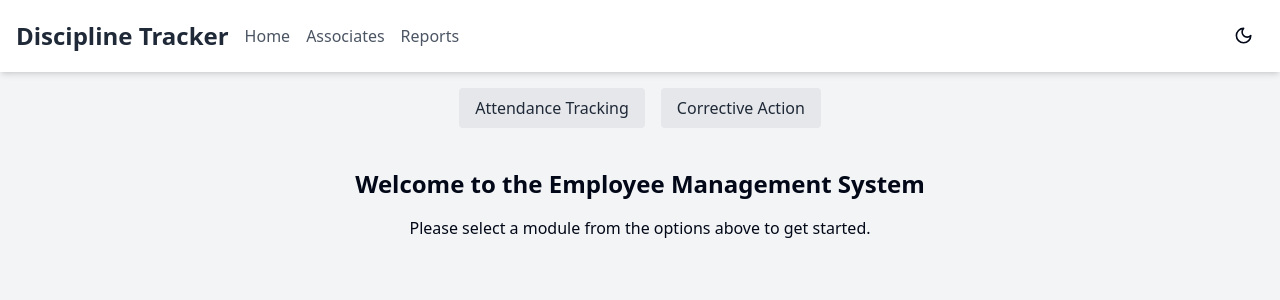
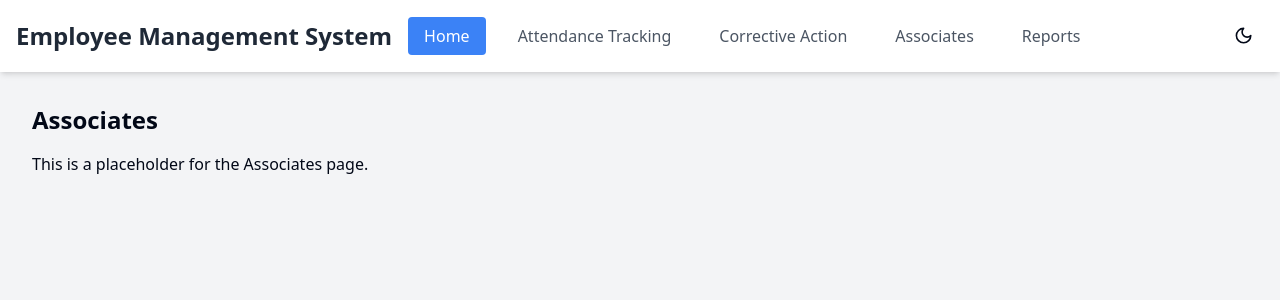
Before and after one commit to ashlessscythe/associate-incidents, a React (Vite) app: page /associates in a window 1280 px wide. Shown: the top 300 px of the page. Built offline with nearby package versions, Linux system fonts and the light colour scheme.

Commit message:
header redesign

```diff
--- a/package.json
+++ b/package.json
@@ -30,6 +30,7 @@
     "react": "^18.3.1",
     "react-datepicker": "^7.3.0",
     "react-dom": "^18.3.1",
+    "react-router-dom": "^6.26.1",
     "tailwind-merge": "^2.4.0",
     "tailwindcss-animate": "^1.0.7"
   },
--- a/src/App.tsx
+++ b/src/App.tsx
@@ -1,65 +1,55 @@
 import { useState } from "react";
+import {
+  BrowserRouter as Router,
+  Route,
+  Routes,
+  Navigate,
+} from "react-router-dom";
 import AttendancePage from "./pages/AttendancePage";
 import CAPage from "./pages/CAPage";
 import Header from "@/components/Header";
+import AssociatesPage from "@/pages/AssociatesPage";
+import ReportsPage from "@/pages/ReportsPage";
 
-type PageType = "attendance" | "ca" | null;
+type PageType = "attendance" | "ca" | "associates" | "reports" | null;
 
-function MainApp() {
+function App() {
   const [currentPage, setCurrentPage] = useState<PageType>(null);
 
   const handlePageSelect = (page: PageType) => {
     setCurrentPage(page);
   };
 
-  const renderContent = () => {
-    switch (currentPage) {
-      case "attendance":
-        return <AttendancePage />;
-      case "ca":
-        return <CAPage />;
-      default:
   return (
+    <Router>
+      <div className="min-h-screen bg-gray-100 dark:bg-gray-900 transition-colors duration-300">
+        <Header currentPage={currentPage} onPageSelect={handlePageSelect} />
+        <main className="container mx-auto p-4">
+          <Routes>
+            <Route
+              path="/"
+              element={
                 <div className="text-center mt-10">
                   <h2 className="text-2xl font-bold mb-4">
                     Welcome to the Employee Management System
                   </h2>
-            <p>Please select a module from the options above to get started.</p>
+                  <p>
+                    Please select a module from the options above to get
+                    started.
+                  </p>
                 </div>
-        );
               }
-  };
-
-  return (
-    <div className="min-h-screen bg-gray-100 dark:bg-gray-900 transition-colors duration-300">
-      <Header />
-      <main className="container mx-auto p-4">
-        <div className="flex justify-center space-x-4 mb-4">
-          <button
-            className={`px-4 py-2 rounded ${
-              currentPage === "attendance"
-                ? "bg-blue-500 text-white"
-                : "bg-gray-200 text-gray-800"
-            }`}
-            onClick={() => handlePageSelect("attendance")}
-          >
-            Attendance Tracking
-          </button>
-          <button
-            className={`px-4 py-2 rounded ${
-              currentPage === "ca"
-                ? "bg-blue-500 text-white"
-                : "bg-gray-200 text-gray-800"
-            }`}
-            onClick={() => handlePageSelect("ca")}
-          >
-            Corrective Action
-          </button>
-        </div>
-        {renderContent()}
+            />
+            <Route path="/attendance" element={<AttendancePage />} />
+            <Route path="/ca" element={<CAPage />} />
+            <Route path="/associates" element={<AssociatesPage />} />
+            <Route path="/reports" element={<ReportsPage />} />
+            <Route path="*" element={<Navigate to="/" replace />} />
+          </Routes>
         </main>
       </div>
+    </Router>
   );
 }
 
-export default MainApp;
+export default App;
--- a/src/components/Header.tsx
+++ b/src/components/Header.tsx
@@ -1,12 +1,19 @@
 import React, { useState, useEffect } from "react";
 import { Moon, Sun } from "lucide-react";
 import { Button } from "@/components/ui/button";
+import { Link } from "react-router-dom";
 
-const Header: React.FC = () => {
+type PageType = "attendance" | "ca" | "associates" | "reports" | null;
+
+interface HeaderProps {
+  currentPage: PageType;
+  onPageSelect: (page: PageType) => void;
+}
+
+const Header: React.FC<HeaderProps> = ({ currentPage, onPageSelect }) => {
   const [darkMode, setDarkMode] = useState(false);
 
   useEffect(() => {
-    // Check for user's preference in localStorage or system preference
     const isDarkMode =
       localStorage.getItem("darkMode") === "true" ||
       (!("darkMode" in localStorage) &&
@@ -26,33 +33,74 @@ const Header: React.FC = () => {
       <div className="container mx-auto px-4 py-4 flex items-center justify-between">
         <div className="flex items-center">
           <h1 className="text-2xl font-bold text-gray-800 dark:text-white mr-4">
-            Discipline Tracker
+            Employee Management System
           </h1>
           <nav>
             <ul className="flex space-x-4">
               <li>
-                <a
-                  href="#"
-                  className="text-gray-600 dark:text-gray-300 hover:text-gray-800 dark:hover:text-white"
+                <Link
+                  to="/"
+                  className={`px-4 py-2 rounded ${
+                    currentPage === null
+                      ? "bg-blue-500 text-white"
+                      : "text-gray-600 dark:text-gray-300 hover:text-gray-800 dark:hover:text-white"
+                  }`}
+                  onClick={() => onPageSelect(null)}
                 >
                   Home
-                </a>
+                </Link>
               </li>
               <li>
-                <a
-                  href="#"
-                  className="text-gray-600 dark:text-gray-300 hover:text-gray-800 dark:hover:text-white"
+                <Link
+                  to="/attendance"
+                  className={`px-4 py-2 rounded ${
+                    currentPage === "attendance"
+                      ? "bg-blue-500 text-white"
+                      : "text-gray-600 dark:text-gray-300 hover:text-gray-800 dark:hover:text-white"
+                  }`}
+                  onClick={() => onPageSelect("attendance")}
+                >
+                  Attendance Tracking
+                </Link>
+              </li>
+              <li>
+                <Link
+                  to="/ca"
+                  className={`px-4 py-2 rounded ${
+                    currentPage === "ca"
+                      ? "bg-blue-500 text-white"
+                      : "text-gray-600 dark:text-gray-300 hover:text-gray-800 dark:hover:text-white"
+                  }`}
+                  onClick={() => onPageSelect("ca")}
+                >
+                  Corrective Action
+                </Link>
+              </li>
+              <li>
+                <Link
+                  to="/associates"
+                  className={`px-4 py-2 rounded ${
+                    currentPage === "associates"
+                      ? "bg-blue-500 text-white"
+                      : "text-gray-600 dark:text-gray-300 hover:text-gray-800 dark:hover:text-white"
+                  }`}
+                  onClick={() => onPageSelect("associates")}
                 >
                   Associates
-                </a>
+                </Link>
               </li>
               <li>
-                <a
-                  href="#"
-                  className="text-gray-600 dark:text-gray-300 hover:text-gray-800 dark:hover:text-white"
+                <Link
+                  to="/reports"
+                  className={`px-4 py-2 rounded ${
+                    currentPage === "reports"
+                      ? "bg-blue-500 text-white"
+                      : "text-gray-600 dark:text-gray-300 hover:text-gray-800 dark:hover:text-white"
+                  }`}
+                  onClick={() => onPageSelect("reports")}
                 >
                   Reports
-                </a>
+                </Link>
               </li>
             </ul>
           </nav>
--- /dev/null
+++ b/src/pages/AssociatesPage.tsx
@@ -0,0 +1,12 @@
+import React from "react";
+
+const AssociatesPage: React.FC = () => {
+  return (
+    <div className="container mx-auto p-4">
+      <h2 className="text-2xl font-bold mb-4">Associates</h2>
+      <p>This is a placeholder for the Associates page.</p>
+    </div>
+  );
+};
+
+export default AssociatesPage;
--- /dev/null
+++ b/src/pages/ReportsPage.tsx
@@ -0,0 +1,12 @@
+import React from "react";
+
+const ReportsPage: React.FC = () => {
+  return (
+    <div className="container mx-auto p-4">
+      <h2 className="text-2xl font-bold mb-4">Reports</h2>
+      <p>This is a placeholder for the Reports page.</p>
+    </div>
+  );
+};
+
+export default ReportsPage;
```
Also changed, not shown: 1 other file (tests, documents, lock files or other folders). Lines whose indentation alone changed are shown as unchanged.
